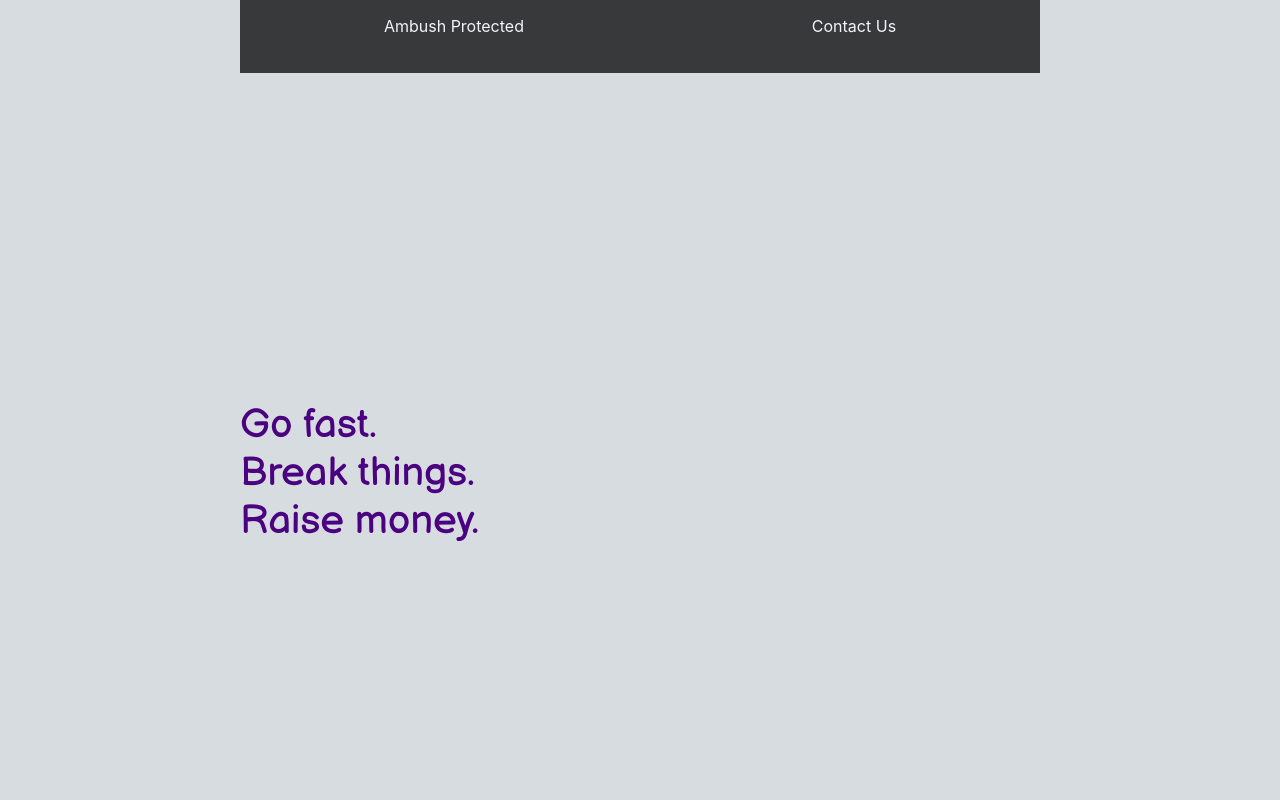
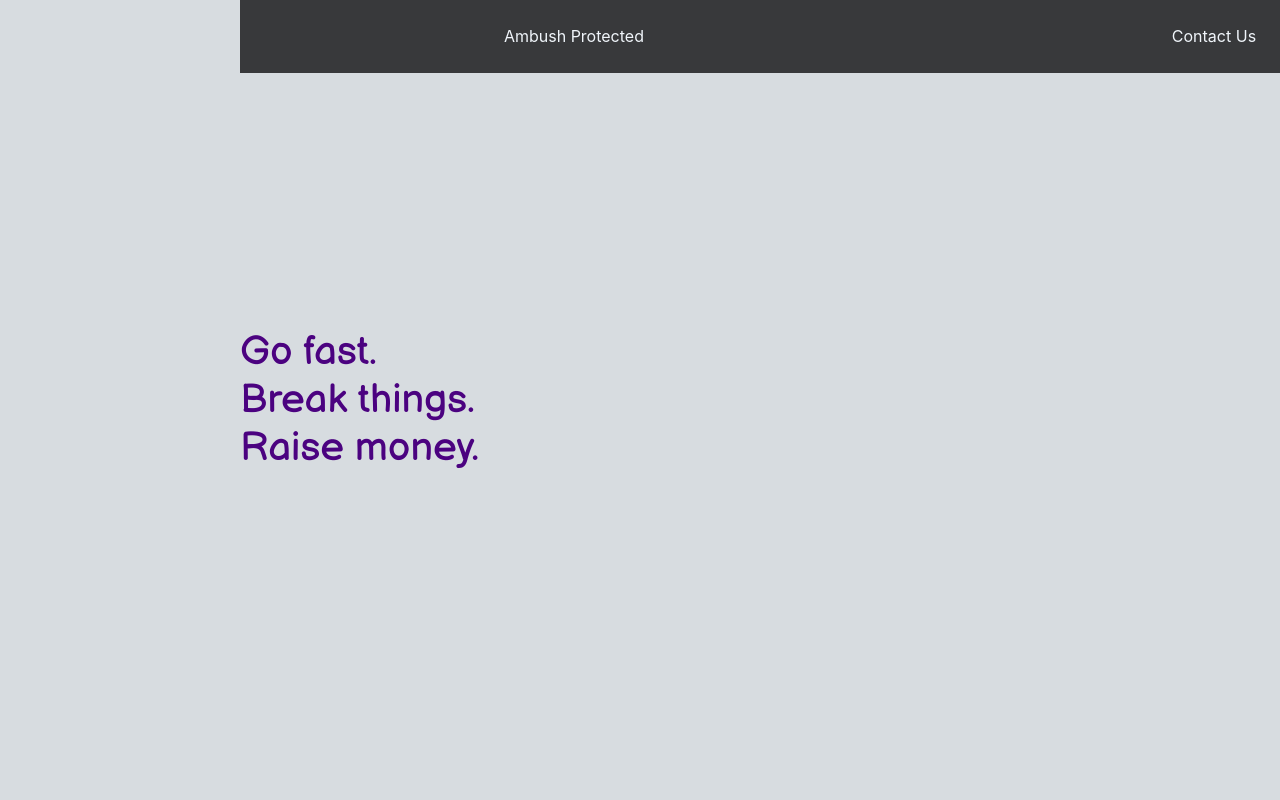
Before and after one commit to AmbushProtected/AmbushProtected.github.io, a React (Create React App) app: page / in a window 1280 px wide. Shown: the top 800 px of the page. Built offline with nearby package versions, Linux system fonts and the light colour scheme.

Commit message:
have navbar be sticky

```diff
--- a/src/Navbar.css
+++ b/src/Navbar.css
@@ -3,8 +3,10 @@
   height: 9vh;
   background: #38393b;
   display: flex;
+  align-items: center;
   justify-content: space-around;
   border-bottom: 1px #38393b solid;
+  position: fixed;
 }
 
 .navbar-content {
```
